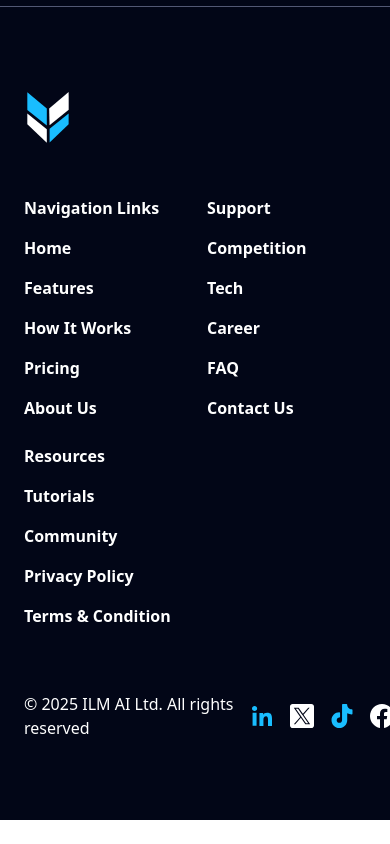
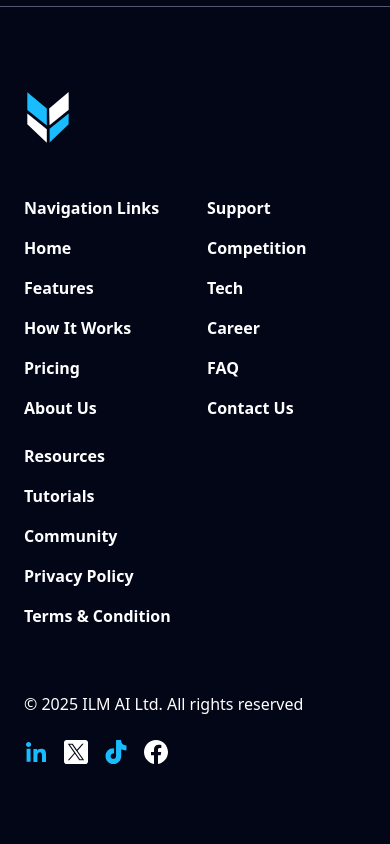
Before and after one commit to ILM-AI-LTD/ilm-ai-frontend, a Next.js app: page / in a window 390 px wide. Shown: the part 11109-11953 px from the top of the page. Before the commit the page ends 11929 px from the top, so only its background shows below. Built offline with nearby package versions, Linux system fonts and the light colour scheme.

Commit message:
Update footer layout to include responsive design

```diff
--- a/components/global/Footer.tsx
+++ b/components/global/Footer.tsx
@@ -35,7 +35,7 @@
 
                 </div>
 
-                <div className='flex flex-row justify-between'>
+                <div className='flex flex-col md:flex-row justify-between gap-6'>
                     <p className="text-base font-medium">
                         © 2025 ILM AI Ltd. All rights reserved
                     </p>
```
